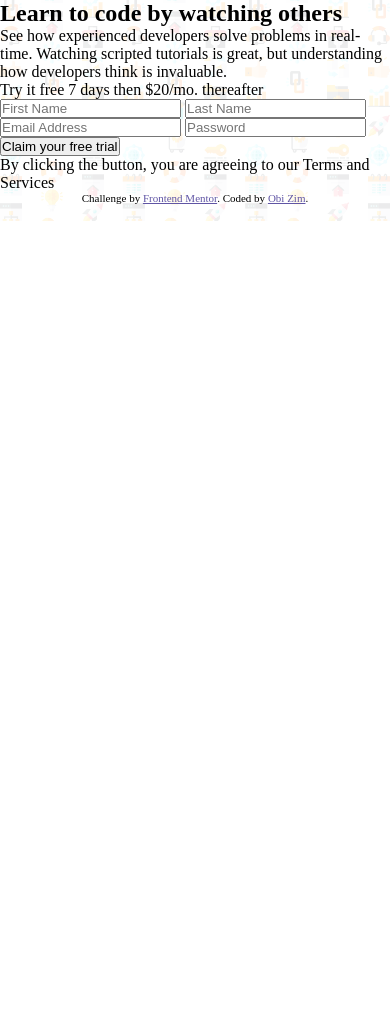
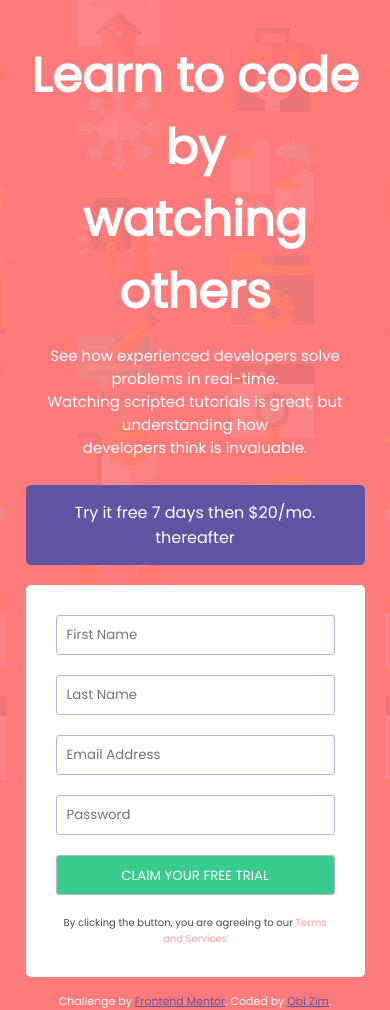
Before and after one commit to Obizim/Js-Validated-Sign-Up-Form, a plain HTML site: page index.html in a window 390 px wide. Before the commit the page ends 844 px from the top, so only its background shows below. Drawn offline with Linux system fonts and the light colour scheme; a web font is replaced by a local one.

Commit message:
The design and mobile responsiveness

```diff
--- a/index.html
+++ b/index.html
@@ -1,53 +1,56 @@
 <!DOCTYPE html>
 <html lang="en">
+
 <head>
-  <meta charset="UTF-8">
-  <meta name="viewport" content="width=device-width, initial-scale=1.0"> <!-- displays site properly based on user's device -->
-  <link rel="icon" type="image/png" sizes="32x32" href="./images/favicon-32x32.png">
-  <link rel="stylesheet" href="css/main.css">
+  <meta charset="UTF-8" />
+  <meta name="viewport" content="width=device-width, initial-scale=1.0" />
+  <!-- displays site properly based on user's device -->
+  <link rel="icon" type="image/png" sizes="32x32" href="./images/favicon-32x32.png" />
+  <link rel="stylesheet" href="css/main.css" />
 
   <title>Frontend Mentor | Intro component with sign up form</title>
+</head>
 
-</head>
 <body>
-
   <section class="container">
        <div class="container-texts">
       <h1 class="container-texts__h1">
-      Learn to code by watching others
+        Learn to code by <br> watching others
       </h1>
-    <div class="container-texts__p">
-      See how experienced developers solve problems in real-time. Watching scripted tutorials is great,
-      but understanding how developers think is invaluable. </div>
+      <p class="container-texts__p">
+        See how experienced developers solve problems in real-time. <br> Watching
+        scripted tutorials is great, but understanding how <br> developers think is
+        invaluable.
+      </p>
     </div>
 
     <div class="contact">
       <p class="contact__free">
-      Try it free 7 days then $20/mo. thereafter</p>
+        Try it free 7 days <span>then $20/mo. thereafter </span></p>
+      <form action="" class="contact__form">
+        <input type="text" name="firstname" id="firstname" placeholder="First Name" />
 
-    <form action="" class="contact__form">
-      <input type="text" name="firstname" id="firstname" placeholder="First Name">
+        <input type="text" name="lastname" id="lastname" placeholder="Last Name" />
 
-      <input type="text" name="lastname" id="lastname" placeholder="Last Name">
+        <input type="email" name="email" id="email" placeholder="Email Address" />
 
-      <input type="email" name="email" id="email" placeholder="Email Address">
+        <input type="password" name="password" id="password" placeholder="Password" />
 
-      <input type="password" name="password" id="password" placeholder="Password">
-
-      <button type="submit">Claim your free trial</button>
+        <button class="btn" type="submit">Claim your free trial</button>
 
         <p class="claim">
-        By clicking the button, you are agreeing to our Terms and Services</p>
+          By clicking the button, you are agreeing to our <span class="last">Terms and Services</span>
+        </p>
       </form>
-
     </div>
-</section>
-
     <footer>
     <p class="attribution">
       Challenge by <a href="https://www.frontendmentor.io?ref=challenge" target="_blank">Frontend Mentor</a>.
-      Coded by <a href="#">Obi Zim</a>.
+      Coded by <a href="https://github.com/Obizim">Obi Zim</a>.
     </p>
   </footer>
+  </section>
+
 </body>
+
 </html>
--- a/scss/_config.scss
+++ b/scss/_config.scss
@@ -1,7 +1,7 @@
-@import url('https://fonts.google.com/specimen/Poppins');
+@import url('https://fonts.googleapis.com/css?family=Poppins&display=swap');
 
 $primary-red: hsl(0, 100%, 74%);
-$primary-blue: hsl(154, 59%, 51%);
+$primary-green: hsl(154, 59%, 51%);
 
 $accent: hsl(248, 32%, 49%);
 
@@ -12,4 +12,5 @@ $neutral-grayish_blue: hsl(246, 25%, 77%);
     margin: 0;
     padding: 0;
     box-sizing: border-box;
+    font-family: 'Poppins', sans-serif;
 }
--- /dev/null
+++ b/scss/_responsive.scss
@@ -0,0 +1,67 @@
+
+@mixin  media-sm {
+    @media screen and (max-width: 768px){
+        @content;
+    }
+}
+
+
+@mixin  media-lg {
+    @media screen and (max-width: 1024px){
+        @content;
+    }
+}
+
+@include media-sm{
+    .container{
+        background: url('../images/bg-intro-mobile.png') center top;
+        background-size: cover;
+        width: 100vw;
+        display: grid;
+        grid-template-columns: 1fr;
+        justify-content: center;
+        align-items: center;
+        padding: 30px;
+
+        .container-texts{
+            color: #fff;
+
+            &__h1{
+                text-align: center;
+                font-size: 1rem;
+                align-items: flex-end;
+            }
+            &__p{
+                text-align: center;
+                font-size: 15px;
+            }
+    }
+}
+}
+
+@include media-lg{
+    .container{
+        background: url('../images/bg-intro-mobile.png') center top;
+        background-size: cover;
+        width: 100vw;
+        display: grid;
+        grid-template-columns: 1fr;
+        justify-content: center;
+        align-items: center;
+        padding: 30px;
+
+        .container-texts{
+            color: #fff;
+
+            &__h1{
+                text-align: center;
+                font-size: 3rem;
+                align-items: flex-end;
+            }
+            &__p{
+                text-align: center;
+                font-size: 15px;
+            }
+    }
+}
+}
--- a/scss/main.scss
+++ b/scss/main.scss
@@ -1,15 +1,93 @@
-
 @import './config';
 
 body{
-    background: url('../images/bg-intro-desktop.png') center top;
-    background-repeat: no-repeat;
-    background-size: cover;
-    font-family: 'Poppins';
-    font-size: 16px;
+    background-color: $primary-red;
+    margin: 0;
+    padding: 0;
 }
 
+.container{
+    background: url('../images/bg-intro-desktop.png') center top;
+    background-size: cover;
+    height: 100vh;
+    width: 100vw;
+    display: grid;
+    grid-template-columns: repeat(2, 1fr);
+    justify-content: space-around;
+    align-items: center;
+    padding: 150px;
+
+    .container-texts{
+        color: #fff;
+        padding: 10px;
+
+        &__h1{
+            font-size: 4rem;
+        }
+
+        &__p{
+            margin-top: 1rem;
+            font-size: 15px;
+        }
+    }
+
+    .contact{
+        padding: 1rem;
+
+        &__free{
+                color: #fff;
+                background-color: $accent;
+                padding: 15px;
+                text-align: center;
+                border-radius: 5px;
+                margin-bottom: 20px;
+                box-shadow: rgba(0, 0, 0, 0.5);
+        }
+
+        &__form{
+            background: #fff;
+            display: grid;
+            grid-template-rows: repeat(3, 1fr) ;
+            padding: 20px;
+            border-radius: 5px;
+
+            input{
+                margin: 10px;
+                padding: 10px;
+                height: 2.5rem;
+                border: 1px solid $neutral-grayish_blue;
+                border-radius: 3px;
+            }
+
+            .btn{
+                background-color: $primary-green;
+                color: #fff;
+                cursor: pointer;
+                text-transform: uppercase;
+                @extend input;
+                outline: none;
+            }
+
+            .claim{
+                text-align: center;
+                font-size: 10px;
+                padding: 10px;
+                opacity: 0.7;
+
+                .last{
+                    color: $primary-red;
+                }
+            }
+        }
+
+    }
+}
+
+@import './responsive';
+
+
 .attribution {
+    color: #fff;
     font-size: 11px;
      text-align: center;
 
```
Also changed, not shown: css/main.css, 1 other file. Lines whose indentation alone changed are shown as unchanged.
